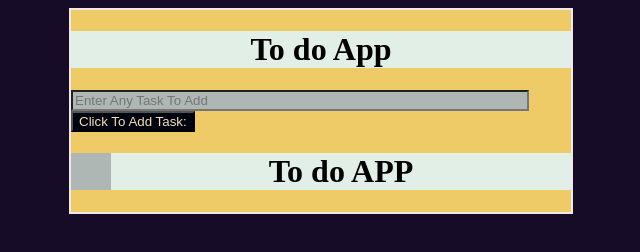
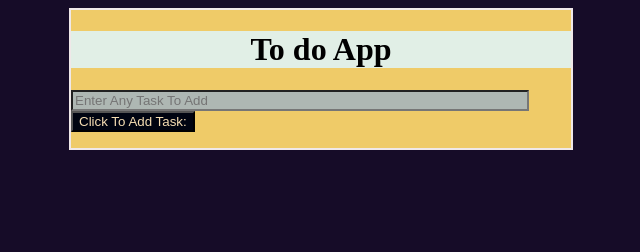
Before and after one commit to hajaratali123/To-do-list-demo, a plain HTML site: page index.html in a window 1280 px wide. Shown: the whole page, without its empty margins (319-959 px from the left). Drawn offline with Linux system fonts and the light colour scheme.

Commit message:
made some changes'

```diff
--- a/index.html
+++ b/index.html
@@ -14,7 +14,7 @@
         <input type="text" placeholder="Enter Any Task To Add" id="input">
         <button id="btn">Click To Add Task:</button>
         <ul>
-            <h1>To do APP</h1>
+
         </ul>
     </div>
     <script src="app.js"></script>
```
